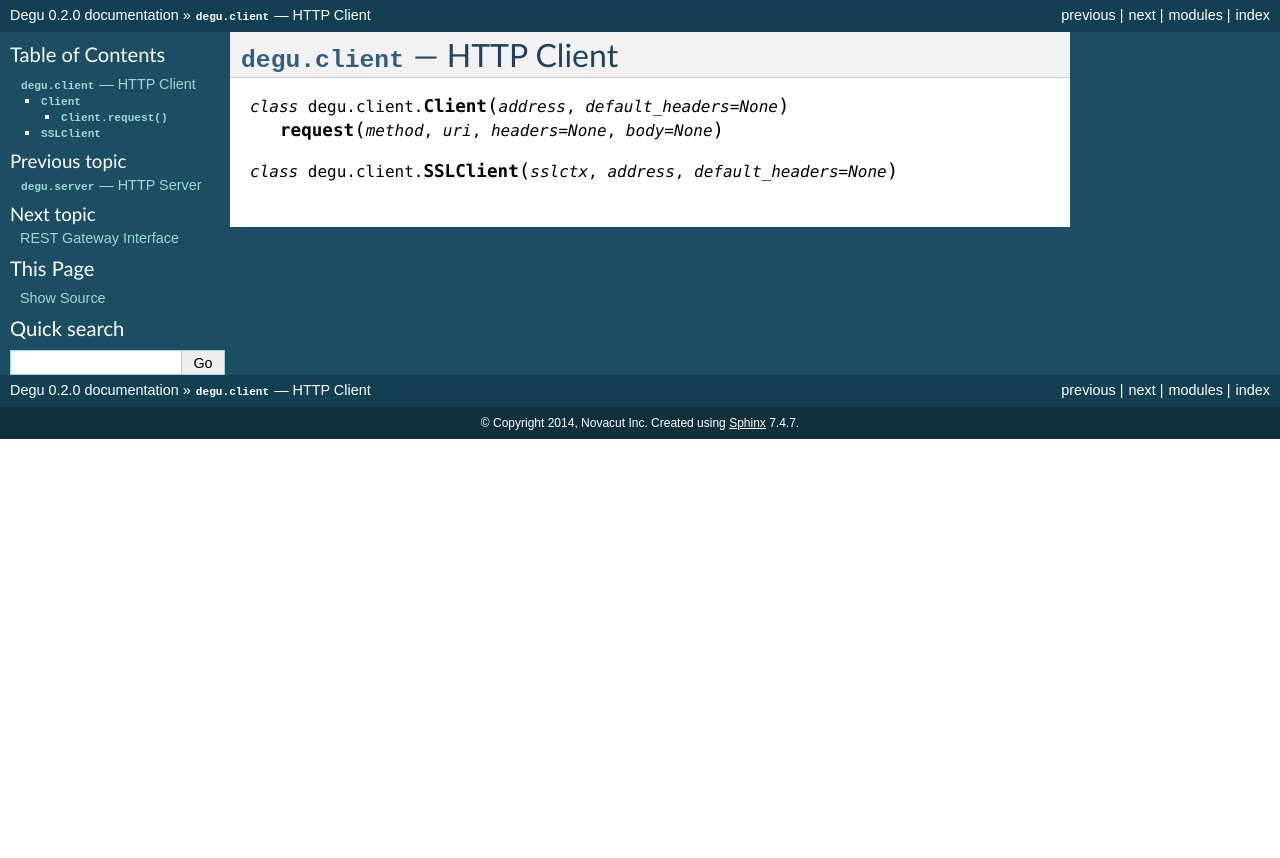
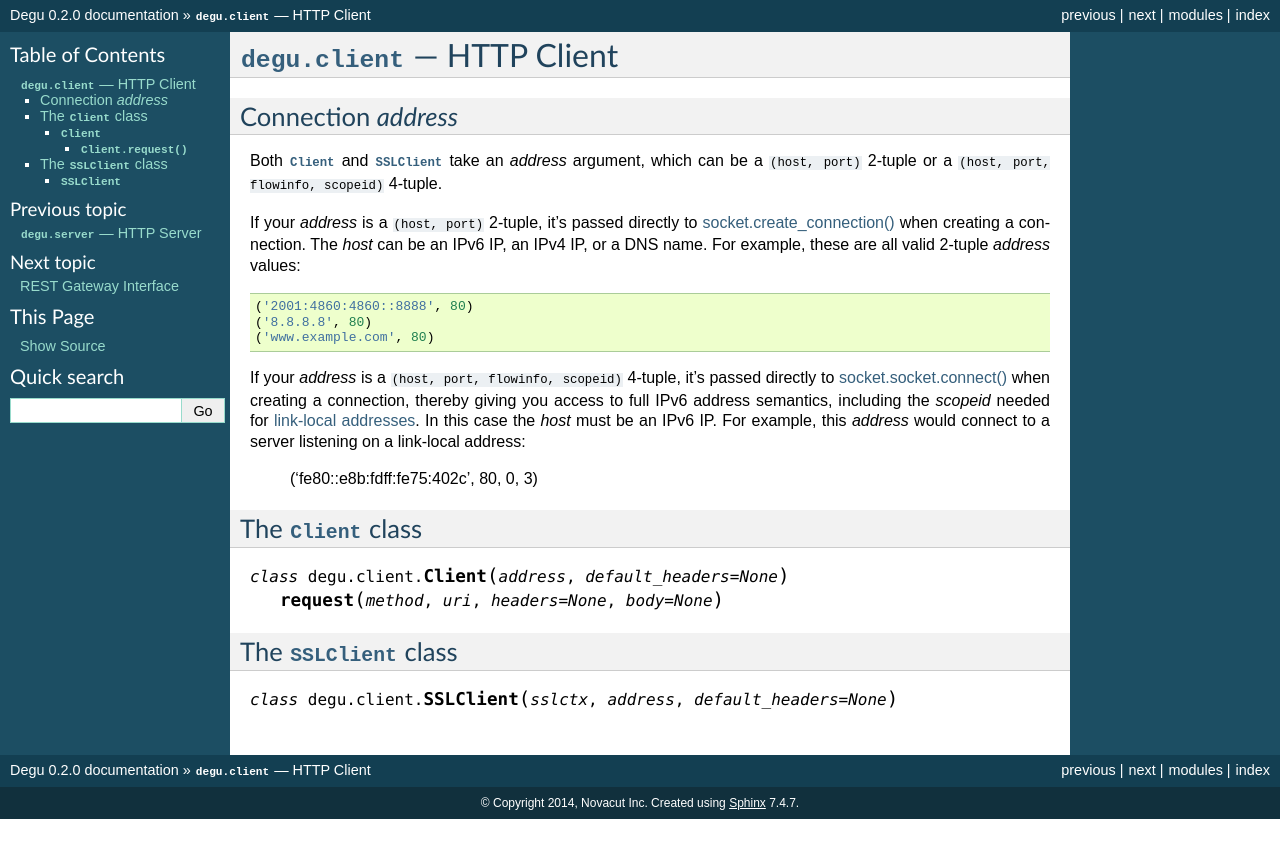
Before and after one commit to json420/degu, a Sphinx documentation site: the page built from doc/degu.client.rst, in a window 1280 px wide. Shown: the top 858 px of the page. Built offline with Sphinx 7.4.7, drawn with Linux system fonts in a browser that asks for light colours.

Commit message:
Added 'Connection address' section in degu.client.rst

```diff
--- a/doc/degu.client.rst
+++ b/doc/degu.client.rst
@@ -1,12 +1,52 @@
 :mod:`degu.client` --- HTTP Client
-----------------------------------
+==================================
 
 .. module:: degu.client
    :synopsis: Low-level HTTP client
 
 
+Connection *address*
+--------------------
+
+Both :class:`Client` and :class:`SSLClient` take an *address* argument, which
+can be a ``(host, port)`` 2-tuple or a ``(host, port, flowinfo, scopeid)``
+4-tuple.
+
+If your *address* is a ``(host, port)`` 2-tuple, it's passed directly to
+`socket.create_connection()`_ when creating a connection.  The *host* can be an
+IPv6 IP, an IPv4 IP, or a DNS name.  For example, these are all valid 2-tuple
+*address* values::
+
+    ('2001:4860:4860::8888', 80)
+    ('8.8.8.8', 80)
+    ('www.example.com', 80)
+
+If your *address* is a ``(host, port, flowinfo, scopeid)`` 4-tuple, it's passed
+directly to `socket.socket.connect()`_ when creating a connection, thereby
+giving you access to full IPv6 address semantics, including the *scopeid* needed
+for `link-local addresses`_.  In this case the *host* must be an IPv6 IP.  For
+example, this *address* would connect to a server listening on a link-local
+address:
+
+    ('fe80::e8b:fdff:fe75:402c', 80, 0, 3)
+
+
+
+The :class:`Client` class
+-------------------------
+
 .. class:: Client(address, default_headers=None)
 
     .. method:: request(method, uri, headers=None, body=None)
 
+
+The :class:`SSLClient` class
+----------------------------
+
 .. class:: SSLClient(sslctx, address, default_headers=None)
+
+
+
+.. _`socket.create_connection()`: http://docs.python.org/3/library/socket.html#socket.create_connection
+.. _`socket.socket.connect()`: http://docs.python.org/3/library/socket.html#socket.socket.connect
+.. _`link-local addresses`: http://en.wikipedia.org/wiki/Link-local_address#IPv6
--- a/doc/degu.server.rst
+++ b/doc/degu.server.rst
@@ -140,7 +140,7 @@ Functions
 
 
 The :class:`Server` class
-----------------------------
+-------------------------
 
 .. class:: Server(address, app)
 
```
